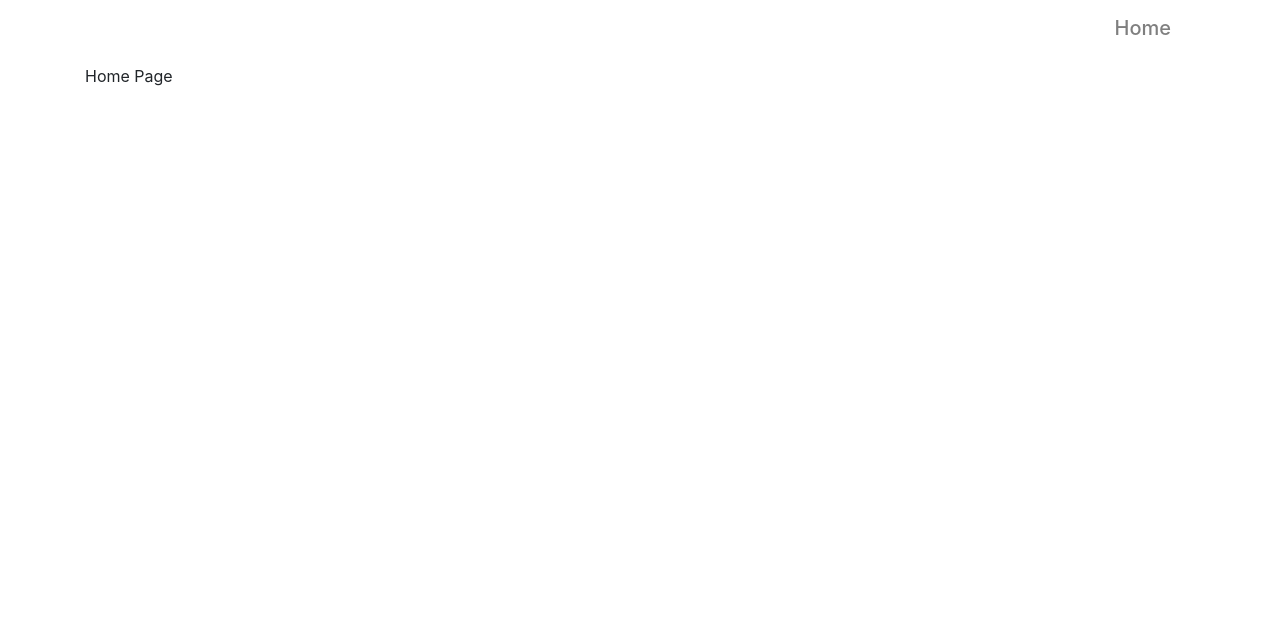
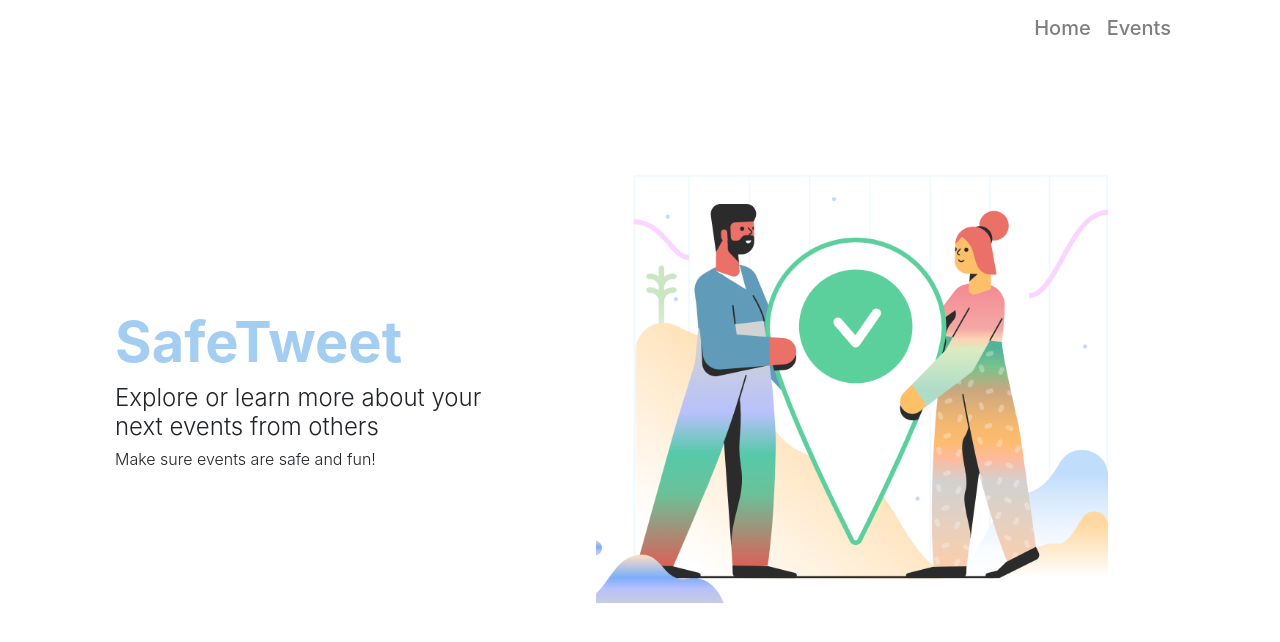
Before and after one commit to celyna/codechella, a React (Create React App) app in the folder event-ui/: page / in a window 1280 px wide. Shown: the top 642 px of the page. Built offline with nearby package versions, Linux system fonts and the light colour scheme.

Commit message:
landing page

```diff
--- a/event-ui/src/App.js
+++ b/event-ui/src/App.js
@@ -42,6 +42,7 @@ class App extends React.Component{
             <Navbar.Collapse id="navbar-toggle">
                 <Nav className="ml-auto">
                     <h5> <Link className="nav-link display-5 font-weight-semibold subheading" to="/">Home</Link></h5>
+                    <h5> <Link className="nav-link display-5 font-weight-semibold subheading" to="/">Events</Link></h5>
                 </Nav>
             </Navbar.Collapse>
             </Navbar>
--- /dev/null
+++ b/event-ui/src/components/HomeHero.js
@@ -0,0 +1,26 @@
+import React from 'react';
+
+//Bootstrap Components
+import Jumbotron from 'react-bootstrap/Jumbotron';
+import Container from 'react-bootstrap/Container';
+import Row from 'react-bootstrap/Row';
+import Col from 'react-bootstrap/Col';
+
+class HomeHero extends React.Component{
+    render(){
+        return(
+            <Container fluid={true}>
+                <Row className="justify-content-center mt-5">
+                    <Col className="text-left">
+                        <h2 className="display-4 font-weight-bolder justift-content-center"><span style={{color:'#A3CEF1'}}>SafeTweet</span></h2>
+                        <h4 className="display-6 font-weight-light">Explore or learn more about your next events from others</h4>
+                        <h6 className="display-6 font-weight-light">Make sure events are safe and fun!</h6>
+                    </Col>
+                </Row>
+            </Container>
+
+        )
+    }
+}
+
+export default HomeHero;
--- a/event-ui/src/index.css
+++ b/event-ui/src/index.css
@@ -11,3 +11,14 @@ code {
   font-family: source-code-pro, Menlo, Monaco, Consolas, 'Courier New',
     monospace;
 }
+
+.photo {
+  margin-top: 15%;
+  float: right;
+  width: 550px;
+}
+
+.box{
+  display: flex;
+  align-items: center;
+}
--- a/event-ui/src/pages/Home.js
+++ b/event-ui/src/pages/Home.js
@@ -1,4 +1,10 @@
 import React from 'react';
+
+//Import components
+import HomeHero from '../components/HomeHero';
+
+//assets
+import vector from '../assets/vector.png';
 
 class Home extends React.Component{
     constructor(props){
@@ -10,7 +16,18 @@ class Home extends React.Component{
 
     render(){
         return(
-            <div>Home Page</div>
+            <div className='container-fluid' style={{width: '100%'}}>
+                <div className='row align-items-center' style={{width: '100%'}}>
+                    <div className='col-md'>
+                        <HomeHero />
+                    </div>
+                    <div className='col-md' style={{marginLeft: '20%'}}>
+                        <img alt="vector" className='photo mr-1' src={vector} />
+                    </div>
+                </div>
+
+
+            </div>
         );
     }
 }
```
Also changed, not shown: event-ui/src/assets/vector.png (added).
